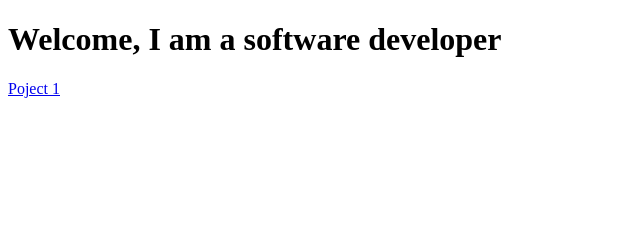
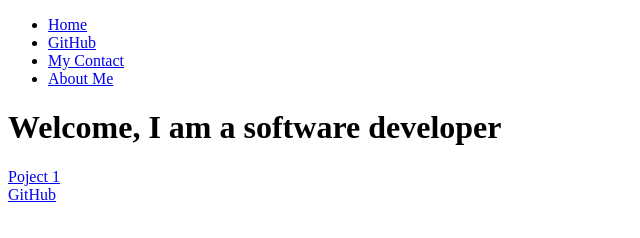
Before and after one commit to Zaineb403/pair-prog-3, a plain HTML site: page htmlproject.html in a window 1280 px wide. Shown: the whole page, without its empty margins (0-640 px from the left). Drawn offline with Linux system fonts and the light colour scheme.

Commit message:
Github link

```diff
--- a/htmlproject.html
+++ b/htmlproject.html
@@ -5,12 +5,21 @@
     <title></title>
   </head>
   <body>
-    <nav id ="navbar">
-    </nav>
+      <nav id="navbar">
+          <ul>
+              <li><a href="Home.asp">Home</a></li>
+              <li><a href="https://github.com/Zaineb403/pair-prog-3">GitHub</a></li>
+              <li><a href="Contact.asp"> My Contact</a></li>
+              <li><a href="About.asp">About Me</a></li>
+          </ul>
+
+      </nav>
     <h1 id = "welcome-section" > Welcome, I am a software developer</h1>
     <section id="projects">
         <div class="project-tile">
-          <a href = "https://www.google.fr/" > Poject 1 </a>
+
+                <a href="https://www.google.fr/"> Poject 1 </a> <br />
+                <a href=" https://github.com/Zaineb403/pair-prog-3" id="profile-link"> GitHub</a>
 
         </div>
     </section>
```
